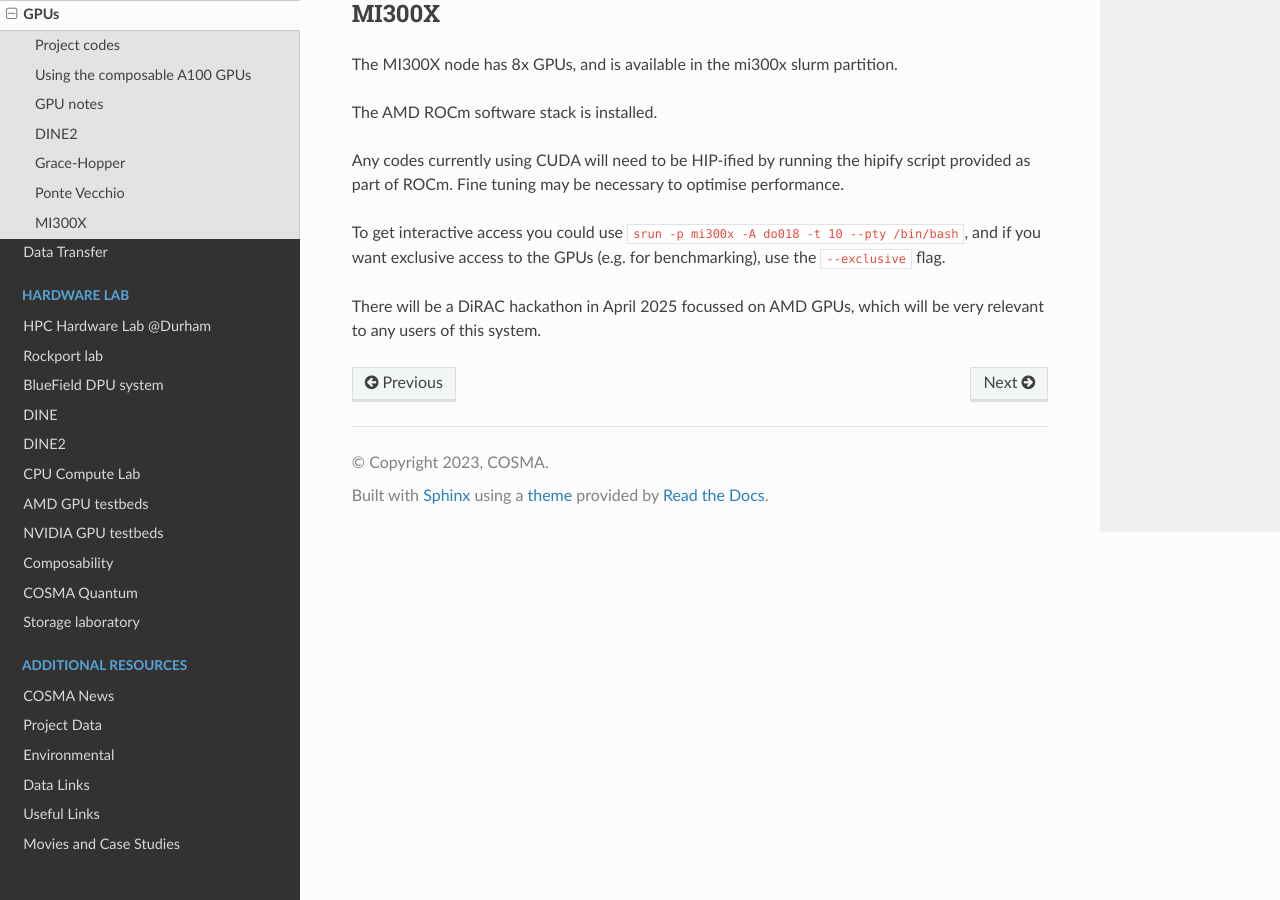
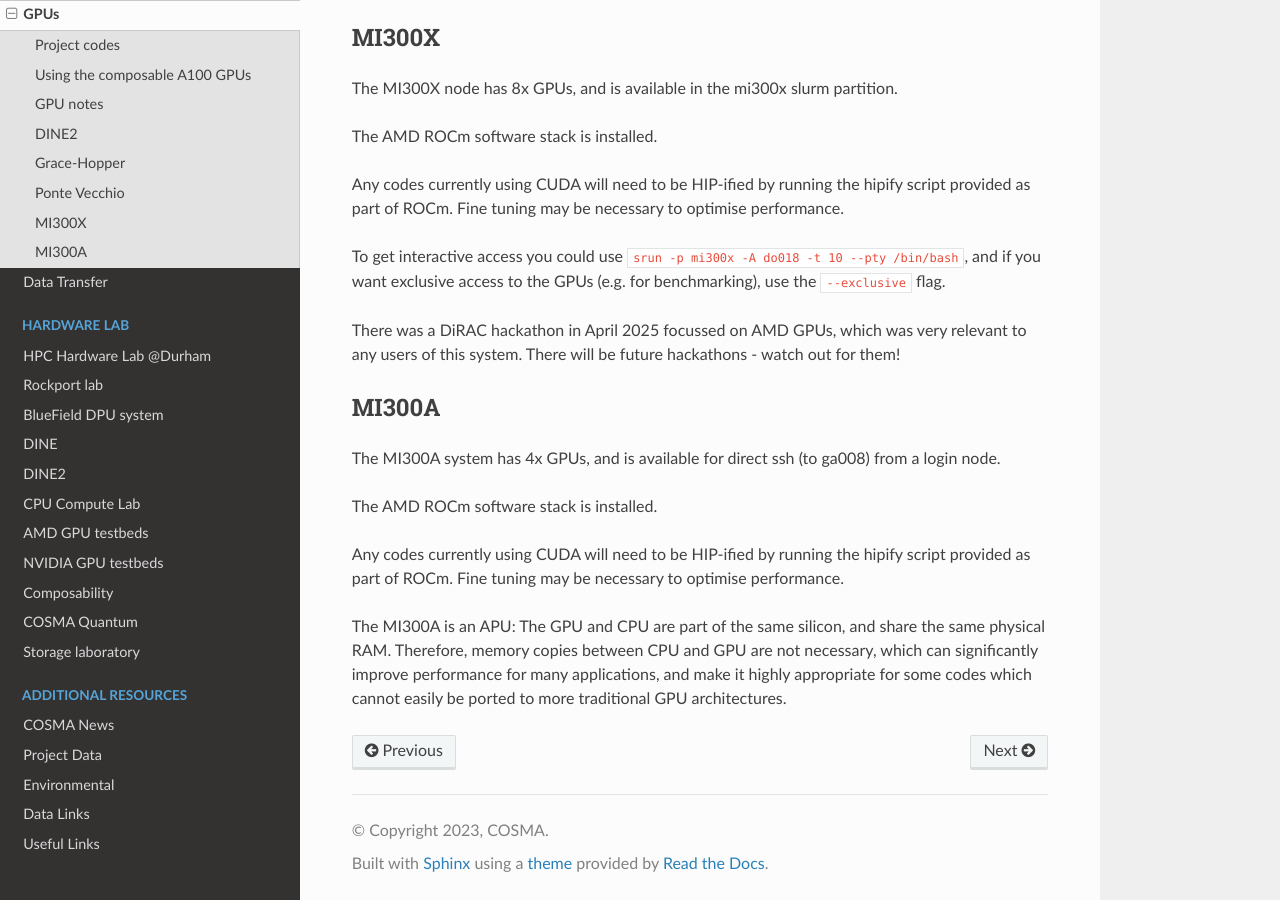
Before and after one commit to agb32/cosmadoc, a Sphinx documentation site: the page built from docs/source/gpu.md, in a window 1280 px wide and 900 px high, scrolled down 2187 px. Built offline with Sphinx 7.4.7 and the Read the Docs theme 3.1.0, drawn with Linux system fonts in a browser that asks for light colours; some of the changed text lies outside the part shown.

Commit message:
added mi300a

```diff
--- a/docs/source/gpu.md
+++ b/docs/source/gpu.md
@@ -7,6 +7,7 @@ COSMA has a number of GPU systems, which are available for use. These are:
   * gn002: NVIDIA Grace-Hopper (ARM) system
   * gi001: 2x Intel Ponte Vecchio GPUs
   * mad06: 0-3x NVIDIA A100 GPUs (1TB RAM)
+  * ga008: AMD MI300A (4 GPUs, 500GB RAM)
 * cosma8-shm Slurm partition
   * mad04: 0-3x NVIDIA A100 GPUs (4TB RAM)
   * mad05: 0-3x NVIDIA A100 GPUs (4TB RAM)
@@ -77,4 +78,14 @@ Any codes currently using CUDA will need to be HIP-ified by running the hipify s
 
 To get interactive access you could use `srun -p mi300x -A do018 -t 10 --pty /bin/bash`, and if you want exclusive access to the GPUs (e.g. for benchmarking), use the `--exclusive` flag.
 
-There will be a DiRAC hackathon in April 2025 focussed on AMD GPUs, which will be very relevant to any users of this system.
+There was a DiRAC hackathon in April 2025 focussed on AMD GPUs, which was very relevant to any users of this system.  There will be future hackathons - watch out for them!
+
+## MI300A
+
+The MI300A system has 4x GPUs, and is available for direct ssh (to ga008) from a login node.
+
+The AMD ROCm software stack is installed.
+
+Any codes currently using CUDA will need to be HIP-ified by running the hipify script provided as part of ROCm.  Fine tuning may be necessary to optimise performance.
+
+The MI300A is an APU: The GPU and CPU are part of the same silicon, and share the same physical RAM.  Therefore, memory copies between CPU and GPU are not necessary, which can significantly improve performance for many applications, and make it highly appropriate for some codes which cannot easily be ported to more traditional GPU architectures.
```
